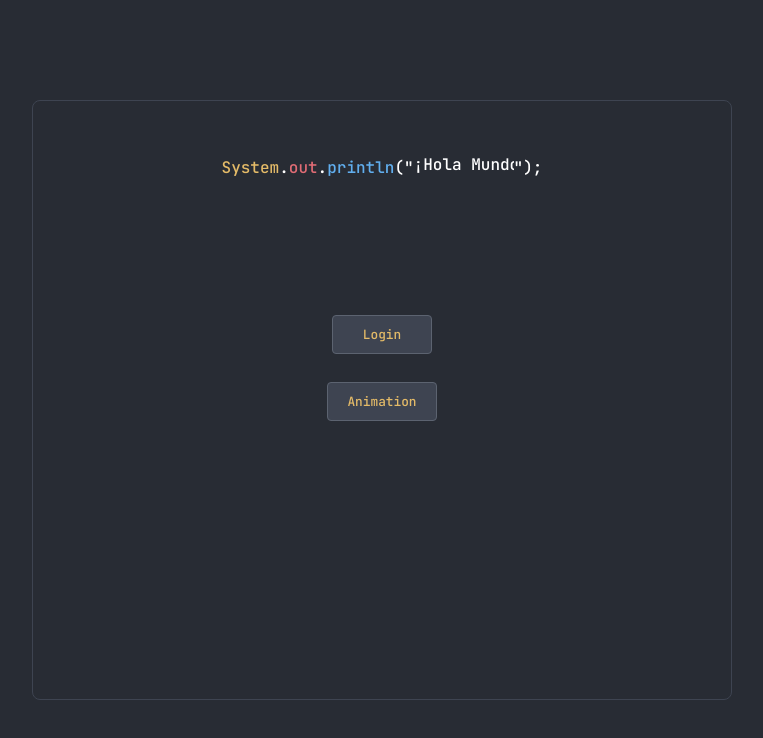
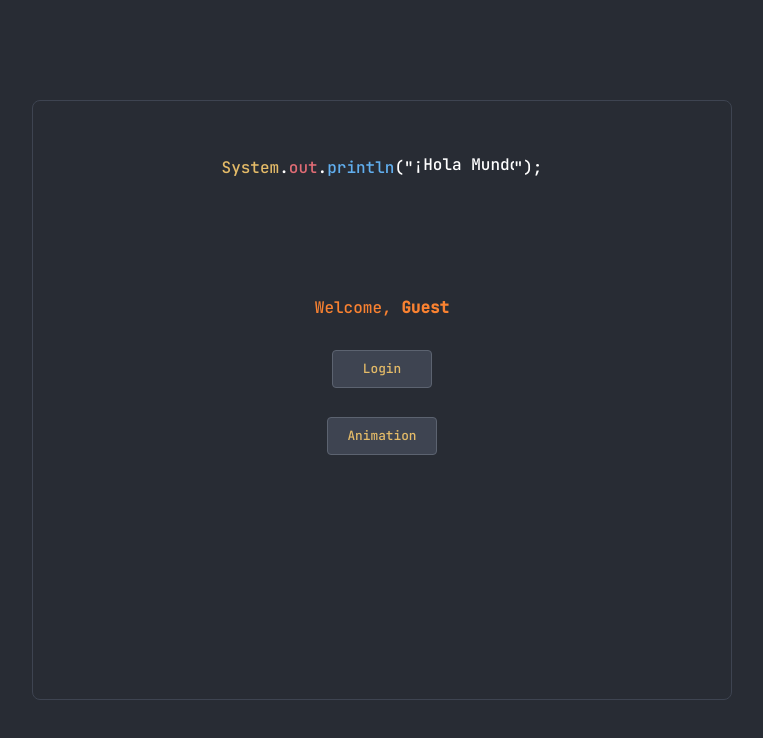
Before and after one commit to thelastone07/auth-login, a React (Vite) app in the folder frontend/: page / in a window 1280 px wide. Shown: the top 738 px of the page, without its empty margins (258-1021 px from the left). Built offline with nearby package versions, Linux system fonts and the light colour scheme; no server answers.

Commit message:
minor changes

```diff
--- a/frontend/src/App.tsx
+++ b/frontend/src/App.tsx
@@ -55,6 +55,9 @@ function HomePage() {
         </div>
       ) : (
         <div>
+          <p className="welcome-message">
+            Welcome, <b>Guest</b>
+          </p>
           <div className="button-container">
             <button className="btn" onClick={handleLoginClick}>Login</button>
             <button className="btn" onClick={handleSecretClick}>Animation</button>
```
Also changed, not shown: 2 other files (tests, documents, lock files or other folders).
